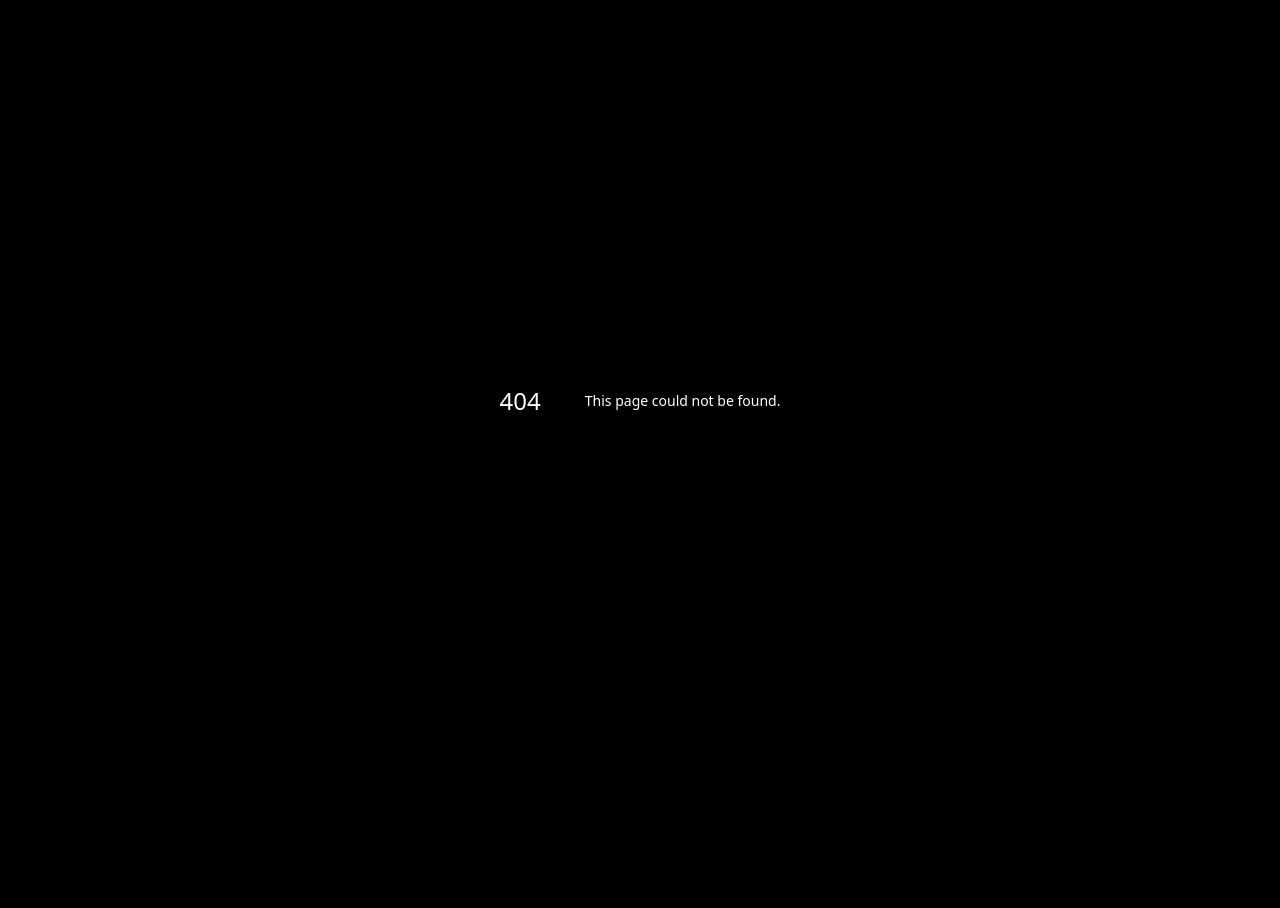
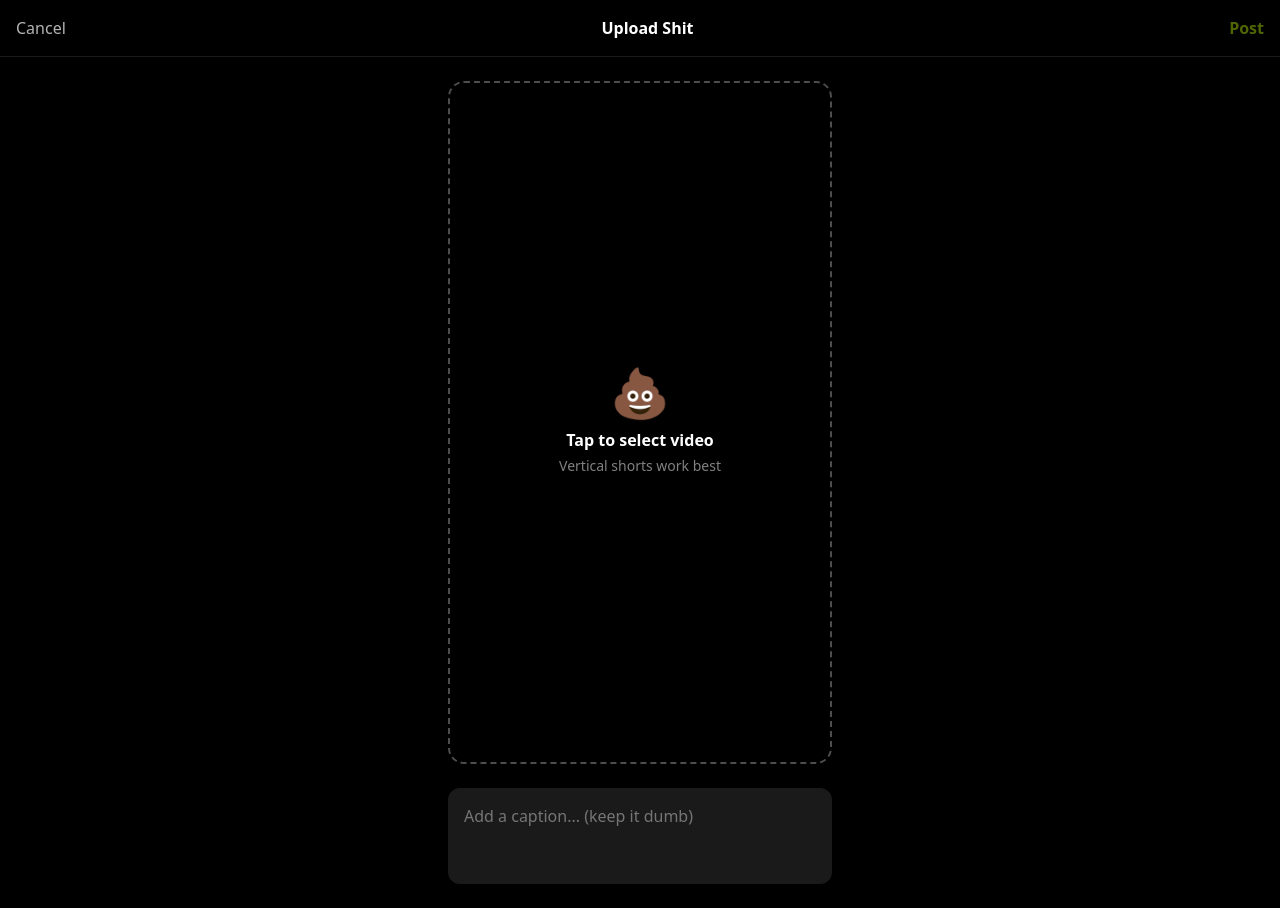
Before and after one commit to citizenlyfeva-design/Dumb-Funny-Shit, a Next.js app in the folder web/: page /upload in a window 1280 px wide. Before the commit this address had no page. Before the commit the page ends 800 px from the top, so only its background shows below. Built offline with nearby package versions, Linux system fonts and the light colour scheme.

Commit message:
Add web/src/app/upload/page.tsx

```diff
--- /dev/null
+++ b/web/src/app/upload/page.tsx
@@ -0,0 +1,112 @@
+"use client";
+
+import { useState } from "react";
+import Link from "next/link";
+import { useRouter } from "next/navigation";
+
+export default function UploadPage() {
+  const router = useRouter();
+  const [file, setFile] = useState<File | null>(null);
+  const [caption, setCaption] = useState("");
+  const [uploading, setUploading] = useState(false);
+  const [progress, setProgress] = useState("");
+  const [error, setError] = useState("");
+
+  const handleUpload = async () => {
+    if (!file) return;
+    setUploading(true);
+    setError("");
+    setProgress("Uploading...");
+
+    try {
+      const formData = new FormData();
+      formData.append("file", file);
+      formData.append("caption", caption);
+
+      const res = await fetch("/api/upload", {
+        method: "POST",
+        body: formData,
+      });
+
+      const data = await res.json();
+
+      if (!res.ok) {
+        throw new Error(data.error || "Upload failed");
+      }
+
+      setProgress("Done! Processing on Bunny...");
+      setTimeout(() => {
+        router.push("/");
+      }, 1500);
+    } catch (err: any) {
+      console.error(err);
+      setError(err.message || "Upload failed");
+      setUploading(false);
+      setProgress("");
+    }
+  };
+
+  return (
+    <div className="min-h-screen bg-black text-white flex flex-col">
+      <header className="flex items-center justify-between px-4 py-4 border-b border-white/10">
+        <Link href="/" className="text-white/70">
+          Cancel
+        </Link>
+        <h1 className="font-bold">Upload Shit</h1>
+        <button
+          onClick={handleUpload}
+          disabled={!file || uploading}
+          className="text-[#c6ff00] font-bold disabled:opacity-40"
+        >
+          {uploading ? "..." : "Post"}
+        </button>
+      </header>
+
+      <div className="flex-1 flex flex-col items-center justify-center p-6 gap-6">
+        <label className="w-full max-w-sm aspect-[9/16] rounded-2xl border-2 border-dashed border-white/30 flex flex-col items-center justify-center cursor-pointer hover:border-[#c6ff00] transition">
+          {file ? (
+            <div className="text-center p-4">
+              <div className="text-4xl mb-2">🎬</div>
+              <p className="text-sm text-white/80 truncate max-w-[200px]">
+                {file.name}
+              </p>
+              <p className="text-xs text-white/50 mt-1">
+                {(file.size / 1024 / 1024).toFixed(1)} MB
+              </p>
+            </div>
+          ) : (
+            <>
+              <div className="text-5xl mb-3">💩</div>
+              <p className="font-semibold">Tap to select video</p>
+              <p className="text-sm text-white/50 mt-1">
+                Vertical shorts work best
+              </p>
+            </>
+          )}
+          <input
+            type="file"
+            accept="video/*"
+            className="hidden"
+            onChange={(e) => setFile(e.target.files?.[0] || null)}
+          />
+        </label>
+
+        <textarea
+          value={caption}
+          onChange={(e) => setCaption(e.target.value)}
+          placeholder="Add a caption... (keep it dumb)"
+          className="w-full max-w-sm bg-white/10 rounded-xl p-4 text-white placeholder:text-white/40 resize-none h-24 outline-none focus:ring-2 focus:ring-[#c6ff00]"
+          maxLength={150}
+          disabled={uploading}
+        />
+
+        {progress && (
+          <p className="text-[#c6ff00] text-sm font-medium">{progress}</p>
+        )}
+        {error && (
+          <p className="text-red-400 text-sm text-center max-w-sm">{error}</p>
+        )}
+      </div>
+    </div>
+  );
+}
```
